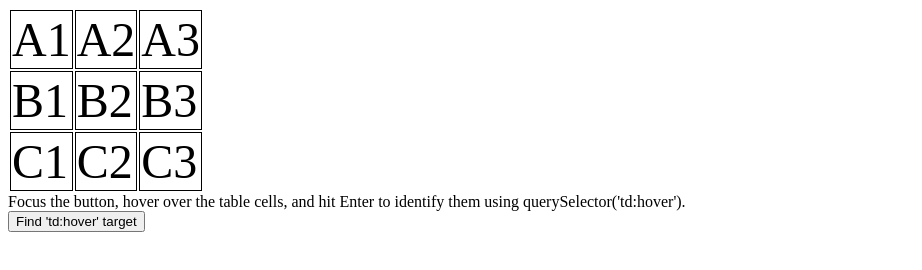
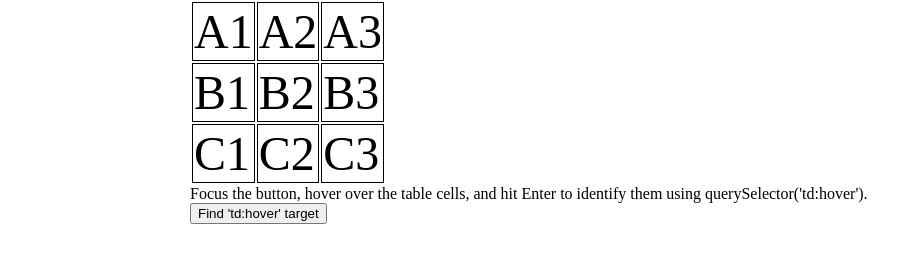
Before and after one commit to lesnikovskiy/html5, a plain HTML site: page public/selector_demo.html in a window 1280 px wide. Shown: the whole page, without its empty margins (0-922 px from the left). Drawn offline with Linux system fonts and the light colour scheme.

Commit message:
commit from flash drive

```diff
--- a/public/selector_demo.html
+++ b/public/selector_demo.html
@@ -4,6 +4,11 @@
 	<meta charset="UTF-8">
 	<title>HTML 5: Query selector demo</title>
 	<style type="text/css">
+	body {
+		margin: 0 auto;
+		max-width: 900px;
+	}
+
 	td {
 		border-style: solid;
 		border-width: 1px;
```
